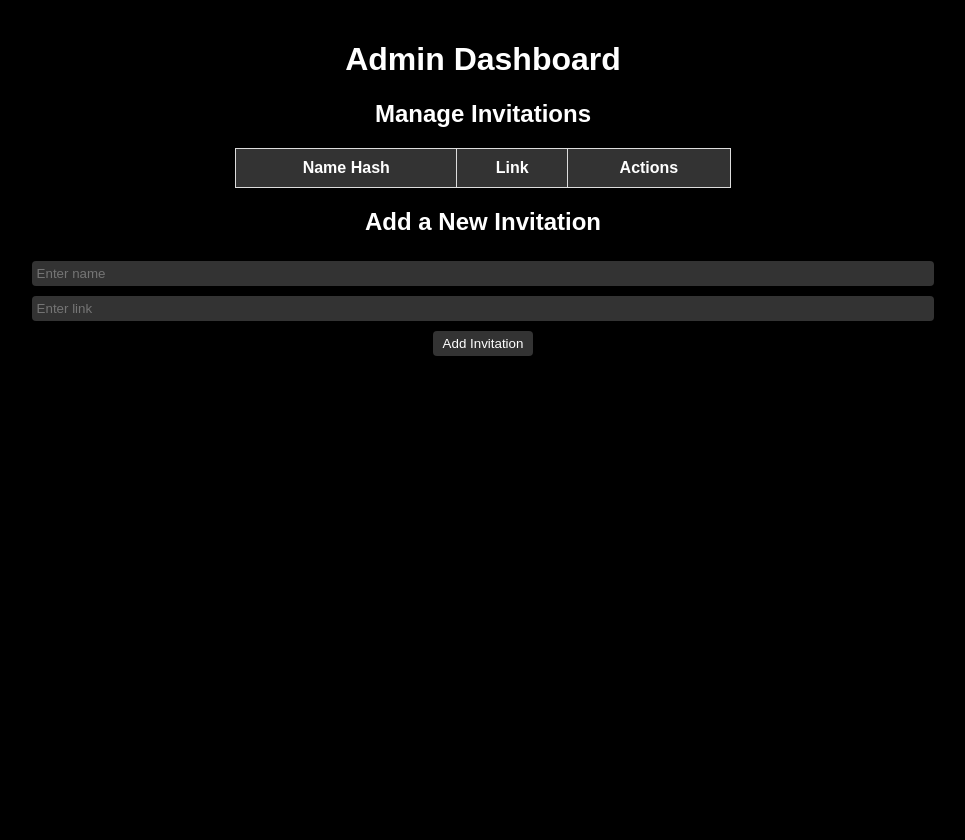
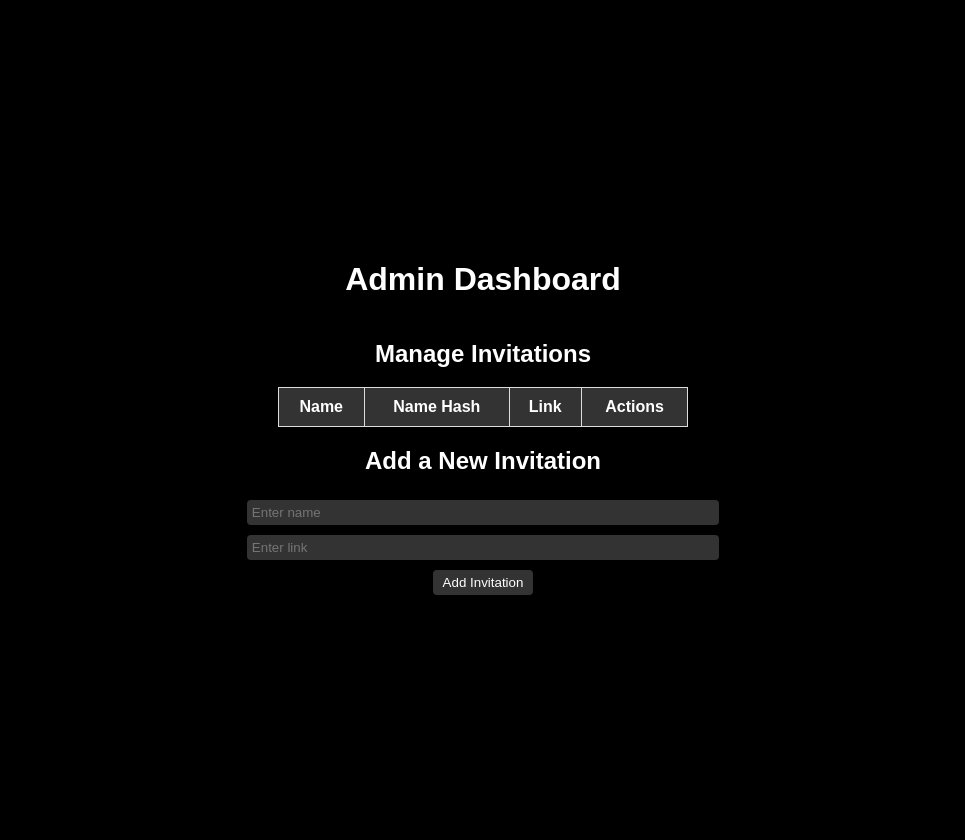
Before and after one commit to ibphantom/UniqueInvite, a Flask app: page /admin_dashboard in a window 1280 px wide. Shown: the whole page, without its empty margins (157-1122 px from the left). Before the commit the page ends 356 px from the top, so only its background shows below. Run offline with Flask 3, Linux system fonts and the light colour scheme; the visitor is signed in with stand-in values (Sample User, id 1); data that the repository does not hold is empty.

Commit message:
Update admin_dashboard.html

```diff
--- a/app/templates/admin_dashboard.html
+++ b/app/templates/admin_dashboard.html
@@ -7,14 +7,19 @@
     <style>
         body {
             font-family: Arial, sans-serif;
-            background-color: black; /* Invert colors */
-            color: white;
             text-align: center;
+            background-color: black; /* Black background */
+            color: white; /* White text for contrast */
             margin: 0;
             padding: 20px;
+            display: flex;
+            justify-content: center;
+            align-items: center;
+            flex-direction: column;
+            height: 100vh;
         }
         table {
-            width: 50%;
+            width: 80%; /* Adjust width for larger content */
             margin: 0 auto;
             border-collapse: collapse;
             background-color: white; /* White background for the table */
@@ -44,14 +49,21 @@
             background-color: #555;
         }
         input[type="text"] {
-            width: 90%;
+            width: 90%; /* Wider input field to accommodate long URLs */
             padding: 5px;
         }
-        .container {
-            width: 80%;
-            margin: 20px auto;
+        h1, h2 {
+            color: white;
         }
     </style>
+
+    <script>
+        // Logout the admin when the window is closed or refreshed
+        window.addEventListener("beforeunload", function () {
+            // Send a request to log out when the window is closed
+            navigator.sendBeacon("/logout");
+        });
+    </script>
 </head>
 <body>
 
@@ -62,13 +74,15 @@
 
         <table>
             <tr>
+                <th>Name</th> <!-- Added Name column -->
                 <th>Name Hash</th>
                 <th>Link</th>
                 <th>Actions</th>
             </tr>
             {% for invitation in invitations %}
             <tr>
-                <td>{{ invitation[0] }}</td>
+                <td>{{ invitation[0] }}</td> <!-- Placeholder for name -->
+                <td>{{ invitation[1] }}</td>
                 <td>
                     <form method="POST" action="/edit_invitation">
                         <input type="hidden" name="name_hash" value="{{ invitation[0] }}">
```
